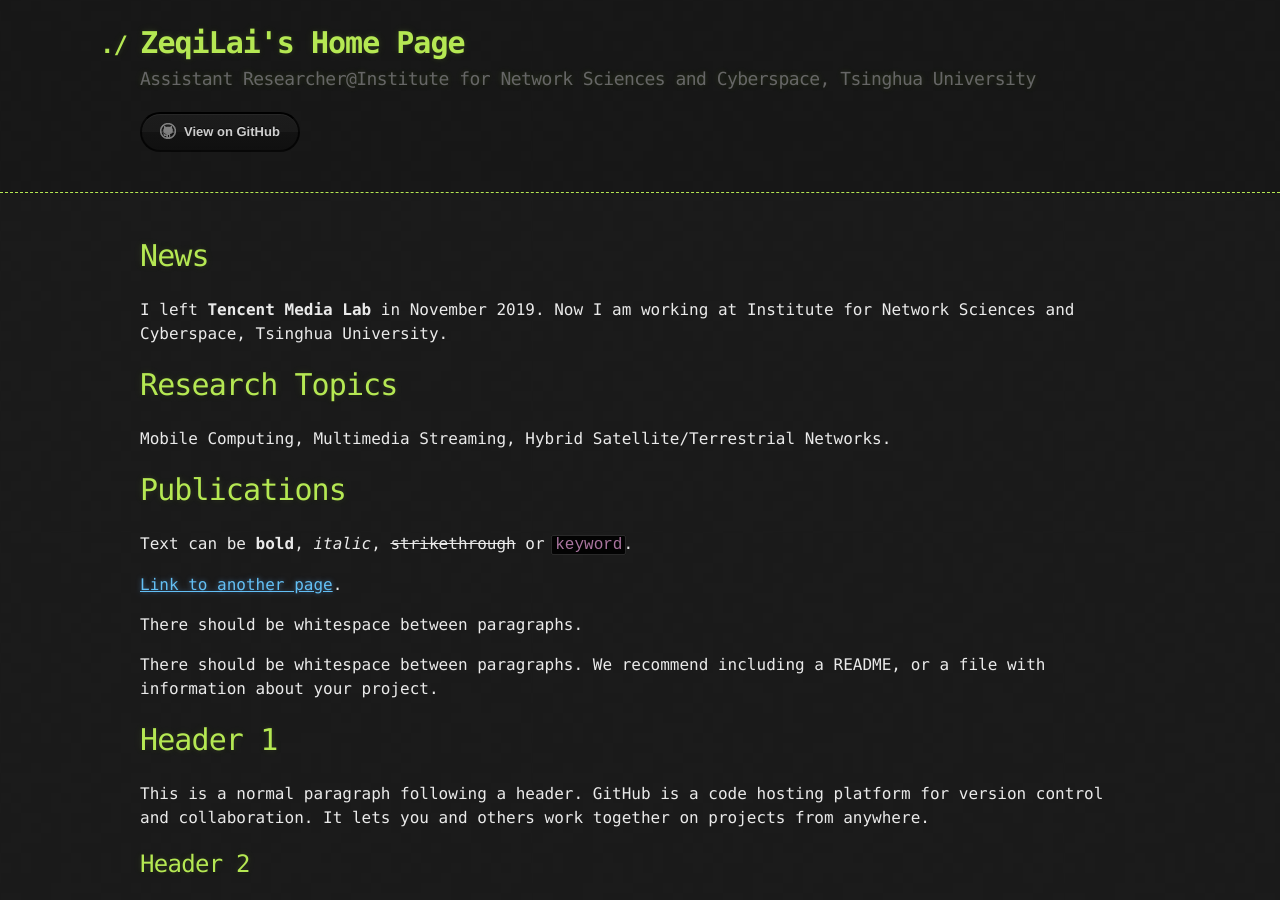
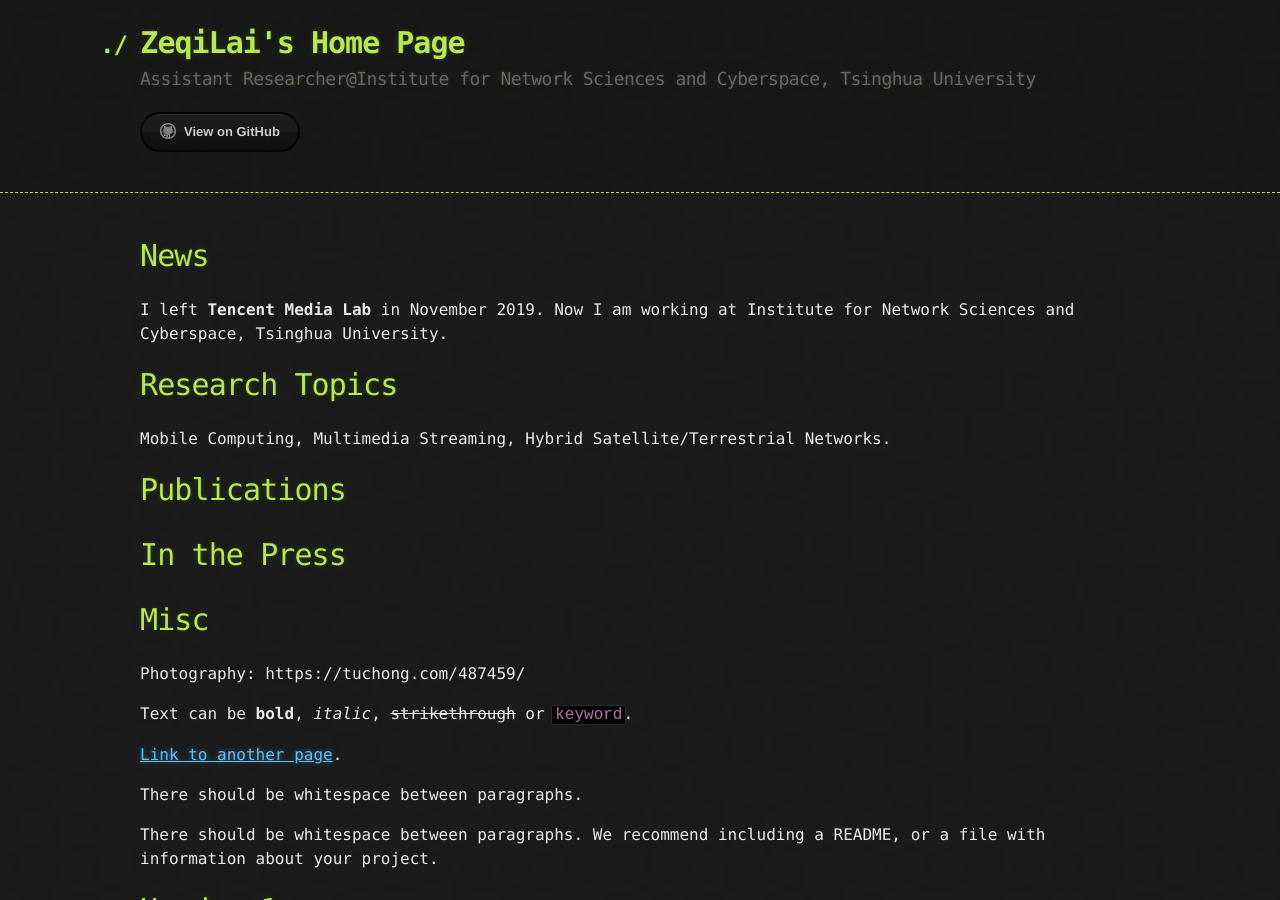
Before and after one commit to lzq8272587/lzq8272587.github.io, a Jekyll site: the page built from index.md, in a window 1280 px wide and 900 px high. Built offline with Jekyll 4.4.1, drawn with Linux system fonts in a browser that asks for light colours; our own code applies the rules of GitHub Pages for plain Markdown files.

Commit message:
Update index.md

```diff
--- a/index.md
+++ b/index.md
@@ -7,6 +7,13 @@ I left **Tencent Media Lab** in November 2019. Now I am working at Institute for
 Mobile Computing, Multimedia Streaming, Hybrid Satellite/Terrestrial Networks.
 
 # Publications
+
+# In the Press
+
+
+# Misc
+
+Photography: https://tuchong.com/487459/
 
 
 
```
